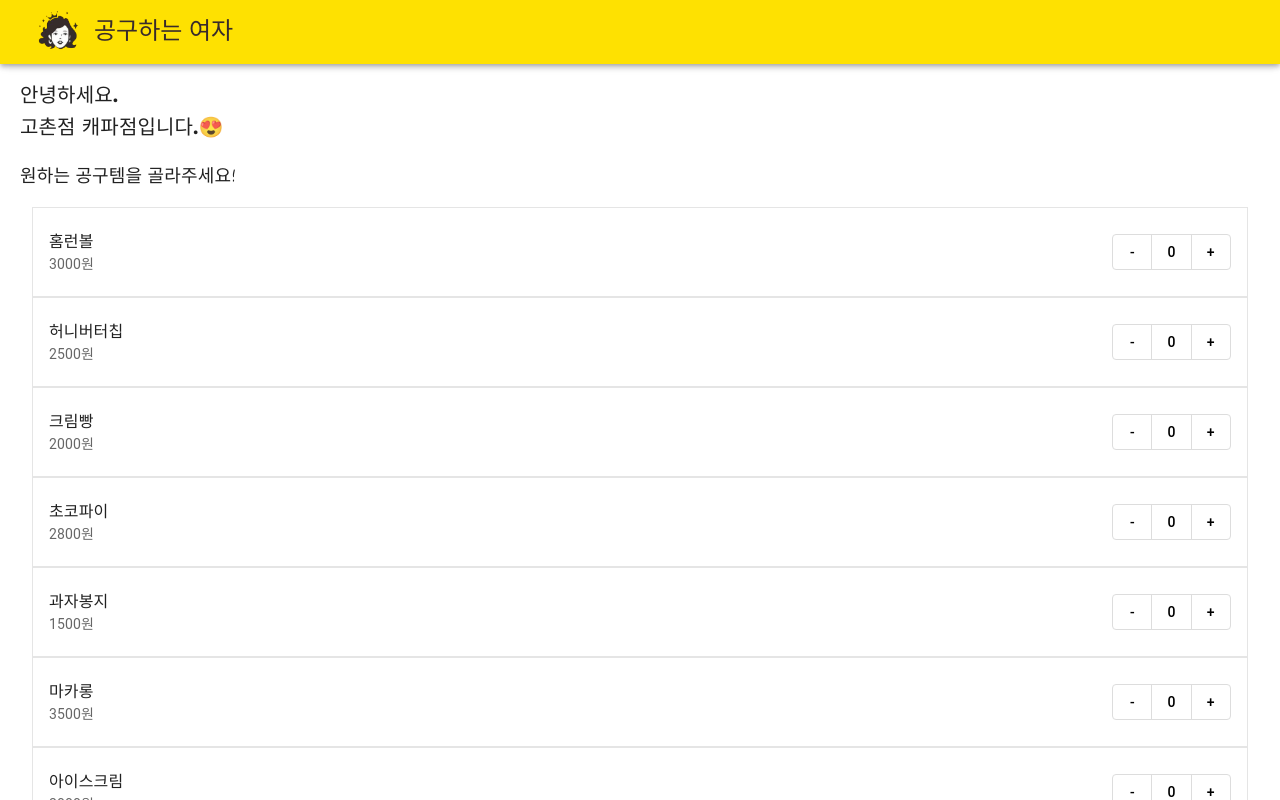
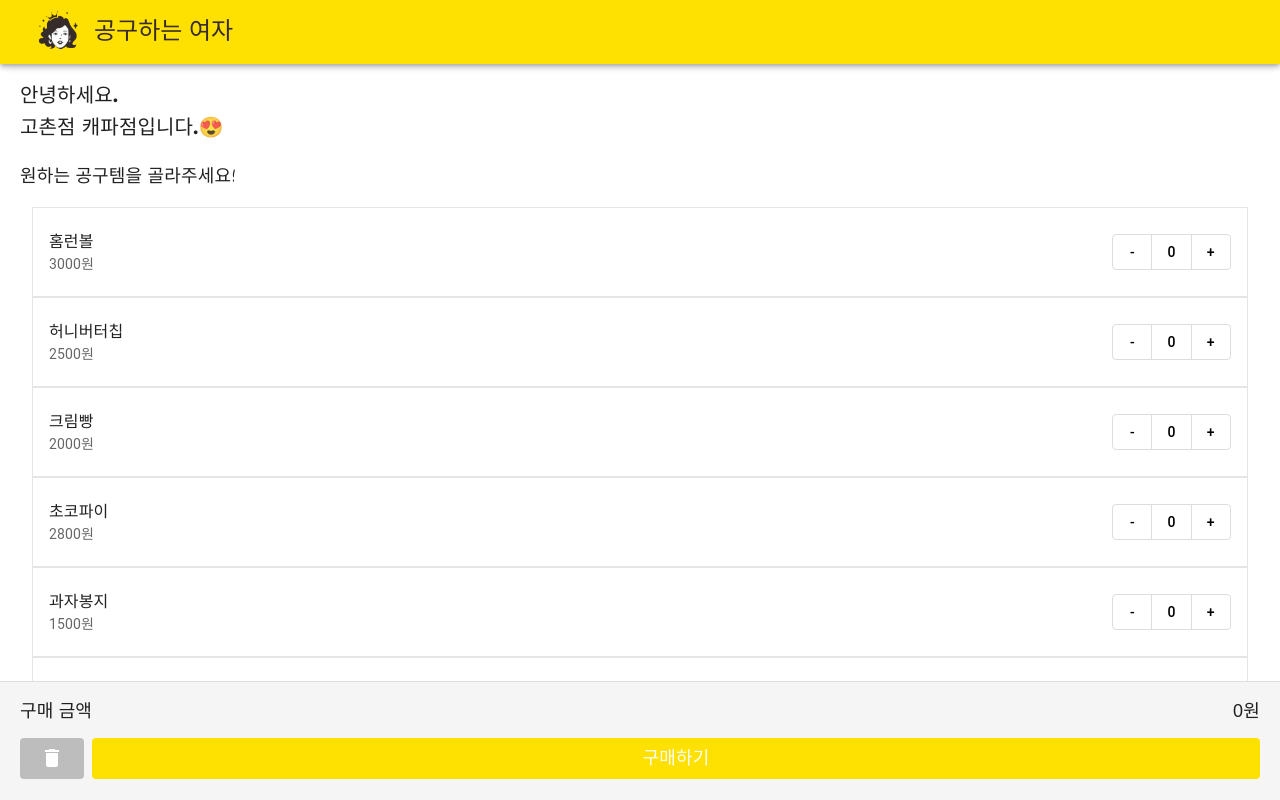
Before and after one commit to joshua-legend/09_girl, a Next.js app: page / in a window 1280 px wide. Shown: the top 800 px of the page. Built offline with nearby package versions, Linux system fonts and the light colour scheme; a web font is replaced by a local one.

Commit message:
finished

```diff
--- a/components/layouts/DefaultLayout/DefaultLayout.tsx
+++ b/components/layouts/DefaultLayout/DefaultLayout.tsx
@@ -11,7 +11,7 @@ const DefaultLayout = ({ children }: DefaultLayoutProps) => {
     <>
       <Header />
       <DefaultLayoutView>{children}</DefaultLayoutView>
-      {/*<BottomTotalBar />*/}
+      <BottomTotalBar />
     </>
   )
 }
--- a/components/layouts/DefaultLayout/DefaultLayoutView.tsx
+++ b/components/layouts/DefaultLayout/DefaultLayoutView.tsx
@@ -10,6 +10,7 @@ const DefaultLayoutView = ({ children }: DefaultLayoutViewProps) => {
       component: 'main',
       sx: {
         margin: '60px 0',
+        paddingBottom: '100px',
       },
     } as BoxProps,
   }
--- a/components/molecules/IconTitleInput/IconTitleInputView.tsx
+++ b/components/molecules/IconTitleInput/IconTitleInputView.tsx
@@ -15,7 +15,7 @@ const IconTitleInputView = (props: IconTitleInputViewProps) => {
     if (value.length <= 50) {
       setCurrentLength(value.length)
     } else {
-      event.target.value = value.substring(0, 50) // 50글자까지만 남기고 초과된 부분을 제거
+      event.target.value = value.substring(0, 50)
     }
   }
 
@@ -60,7 +60,7 @@ const IconTitleInputView = (props: IconTitleInputViewProps) => {
       InputProps: props.multiline
         ? {
             endAdornment: (
-              <InputAdornment>
+              <InputAdornment position={'start'}>
                 {currentLength}/{50}
               </InputAdornment>
             ),
--- /dev/null
+++ b/components/molecules/PickupDeliveryForm/PickupDeliveryForm.tsx
@@ -0,0 +1,46 @@
+import React, { useState } from 'react'
+import { TotalProps } from '@components/atoms/Total/Total'
+import PickupDeliveryFormView, { PickupDeliveryFormViewProps } from '@components/molecules/PickupDeliveryForm/PickupDeliveryFormView'
+import PickupDeliveryFormAction, { PickupDeliveryFormActionHandlersResult } from '@components/molecules/PickupDeliveryForm/PickupDeliveryFormAction'
+import PhoneIphoneIcon from '@mui/icons-material/PhoneIphone'
+import { AccountCircle } from '@mui/icons-material'
+
+export const PICKUP_DELIVERY_CONSTANTS = { DELIVERY: 'delivery', PICKUP: 'pickup' }
+export type PickupDeliveryFormProps = {}
+const PickupDeliveryForm = (props: PickupDeliveryFormProps) => {
+  const [value, setValue] = useState(PICKUP_DELIVERY_CONSTANTS.DELIVERY)
+  const actions = PickupDeliveryFormAction({ setValue })
+  const newProps = {
+    value,
+    ...actions,
+    iconTitlesInputsAddress: [
+      {
+        icon: <PhoneIphoneIcon fontSize={'small'} />,
+        title: '주소 입력',
+        label: '주소 입력',
+        placeholder: 'ex) 101동',
+        isNecessary: true,
+        multiline: false,
+      },
+      {
+        icon: <AccountCircle fontSize={'small'} />,
+        title: '상세 주소 입력',
+        label: '상세 주소 입력',
+        placeholder: 'ex) 101호',
+        isNecessary: false,
+        multiline: false,
+      },
+      {
+        icon: <AccountCircle fontSize={'small'} />,
+        title: '공동현관문 출입 정보',
+        label: '',
+        isNecessary: false,
+        multiline: false,
+      },
+    ],
+  } as PickupDeliveryFormViewProps & PickupDeliveryFormActionHandlersResult
+
+  return <PickupDeliveryFormView {...newProps} />
+}
+
+export default PickupDeliveryForm
--- /dev/null
+++ b/components/molecules/PickupDeliveryForm/PickupDeliveryFormAction.tsx
@@ -0,0 +1,19 @@
+import React, { SyntheticEvent } from 'react'
+
+export type PickupDeliveryFormActionProps = {
+  setValue: React.Dispatch<React.SetStateAction<string>>
+}
+export type PickupDeliveryFormActionHandlersResult = {
+  onChange: (event: React.ChangeEvent<HTMLInputElement>) => void
+}
+
+const PickupDeliveryFormAction = ({ setValue }: PickupDeliveryFormActionProps): PickupDeliveryFormActionHandlersResult => {
+  const handleChange = (event: React.ChangeEvent<HTMLInputElement>) => {
+    setValue((event.target as HTMLInputElement).value)
+  }
+  return {
+    onChange: handleChange,
+  }
+}
+
+export default PickupDeliveryFormAction
--- /dev/null
+++ b/components/molecules/PickupDeliveryForm/PickupDeliveryFormView.tsx
@@ -0,0 +1,30 @@
+import React from 'react'
+import { Box as PickupDeliveryRadioGroupBox, BoxProps, FormControl, FormControlLabel, FormLabel, Radio, RadioGroup, RadioGroupProps } from '@mui/material'
+import { PICKUP_DELIVERY_CONSTANTS, PickupDeliveryFormProps } from '@components/molecules/PickupDeliveryForm/PickupDeliveryForm'
+import { PickupDeliveryFormActionHandlersResult } from '@components/molecules/PickupDeliveryForm/PickupDeliveryFormAction'
+import PickupDeliveryRadioGroup, { PickupDeliveryRadioGroupProps } from '@components/molecules/PickupDeliveryRadioGroup/PickupDeliveryRadioGroup'
+import IconTitleInput, { IconTitleInputProps } from '@components/molecules/IconTitleInput/IconTitleInput'
+
+export type PickupDeliveryFormViewProps = {
+  iconTitlesInputsAddress: IconTitleInputProps[]
+} & PickupDeliveryFormProps &
+  PickupDeliveryFormActionHandlersResult &
+  PickupDeliveryRadioGroupProps
+
+const PickupDeliveryFormView = (props: PickupDeliveryFormViewProps) => {
+  const uiConfig = {
+    PickupDeliveryFormBox: {
+      sx: {
+        margin: '1rem 2rem',
+      },
+    } as BoxProps,
+  }
+  return (
+    <PickupDeliveryRadioGroupBox {...uiConfig.PickupDeliveryFormBox}>
+      <PickupDeliveryRadioGroup {...props} />
+      {props.value === PICKUP_DELIVERY_CONSTANTS.DELIVERY && props.iconTitlesInputsAddress.map((iconTitle, index) => <IconTitleInput {...iconTitle} key={index} />)}
+    </PickupDeliveryRadioGroupBox>
+  )
+}
+
+export default PickupDeliveryFormView
--- a/components/molecules/PickupDeliveryRadioGroup/PickupDeliveryRadioGroup.tsx
+++ b/components/molecules/PickupDeliveryRadioGroup/PickupDeliveryRadioGroup.tsx
@@ -1,12 +1,17 @@
 import React, { useState } from 'react'
-import { TotalProps } from '@components/atoms/Total/Total'
 import PickupDeliveryRadioGroupView, { PickupDeliveryRadioGroupViewProps } from '@components/molecules/PickupDeliveryRadioGroup/PickupDeliveryRadioGroupView'
-import PickupDeliveryRadioGroupAction from '@components/molecules/PickupDeliveryRadioGroup/PickupDeliveryRadioGroupAction'
+import PickupDeliveryRadioGroupAction, { PickupDeliveryRadioGroupActionHandlersResult, PickupDeliveryRadioGroupActionProps } from '@components/molecules/PickupDeliveryRadioGroup/PickupDeliveryRadioGroupAction'
 
-export type PickupDeliveryRadioGroupProps = {}
+export type PickupDeliveryRadioGroupProps = {
+  value: string
+  onChange: (event: React.ChangeEvent<HTMLInputElement>) => void
+} & PickupDeliveryRadioGroupActionProps
 const PickupDeliveryRadioGroup = (props: PickupDeliveryRadioGroupProps) => {
-  const actions = PickupDeliveryRadioGroupAction()
-  const newProps = {} as PickupDeliveryRadioGroupViewProps & TotalProps
+  const actions = PickupDeliveryRadioGroupAction({})
+  const newProps = {
+    ...props,
+    ...actions,
+  } as PickupDeliveryRadioGroupViewProps & PickupDeliveryRadioGroupActionHandlersResult
 
   return <PickupDeliveryRadioGroupView {...newProps} />
 }
--- a/components/molecules/PickupDeliveryRadioGroup/PickupDeliveryRadioGroupAction.tsx
+++ b/components/molecules/PickupDeliveryRadioGroup/PickupDeliveryRadioGroupAction.tsx
@@ -3,7 +3,7 @@ import React, { SyntheticEvent } from 'react'
 export type PickupDeliveryRadioGroupActionProps = {}
 export type PickupDeliveryRadioGroupActionHandlersResult = {}
 
-const PickupDeliveryRadioGroupAction = (): PickupDeliveryRadioGroupActionHandlersResult => {
+const PickupDeliveryRadioGroupAction = ({}: PickupDeliveryRadioGroupActionProps): PickupDeliveryRadioGroupActionHandlersResult => {
   return {}
 }
 
--- a/components/molecules/PickupDeliveryRadioGroup/PickupDeliveryRadioGroupView.tsx
+++ b/components/molecules/PickupDeliveryRadioGroup/PickupDeliveryRadioGroupView.tsx
@@ -2,18 +2,22 @@ import React from 'react'
 import { Box as NavbarBox, Box as Footer, BoxProps, FormControl, FormControlLabel, FormLabel, Radio, RadioGroup, RadioGroupProps } from '@mui/material'
 import { PickupDeliveryRadioGroupProps } from '@components/molecules/PickupDeliveryRadioGroup/PickupDeliveryRadioGroup'
 import { FONTS } from '@styles/fonts'
+import { PickupDeliveryRadioGroupActionHandlersResult } from '@components/molecules/PickupDeliveryRadioGroup/PickupDeliveryRadioGroupAction'
+import { PICKUP_DELIVERY_CONSTANTS } from '@components/molecules/PickupDeliveryForm/PickupDeliveryForm'
 
-export type PickupDeliveryRadioGroupViewProps = {} & PickupDeliveryRadioGroupProps
+export type PickupDeliveryRadioGroupViewProps = {} & PickupDeliveryRadioGroupProps & PickupDeliveryRadioGroupActionHandlersResult
 
 const PickupDeliveryRadioGroupView = (props: PickupDeliveryRadioGroupViewProps) => {
   const uiConfig = {
     RadioGroup: {
-      defaultValue: 'delivery',
+      defaultValue: PICKUP_DELIVERY_CONSTANTS.DELIVERY,
       sx: {
         display: 'flex',
         flexDirection: 'row',
         fontFamily: FONTS.PRETENDARD,
       },
+      value: props.value,
+      onChange: props.onChange,
     } as RadioGroupProps,
   }
 
@@ -21,8 +25,8 @@ const PickupDeliveryRadioGroupView = (props: PickupDeliveryRadioGroupViewProps)
     <FormControl>
       <FormLabel>배달 / 픽업 선택</FormLabel>
       <RadioGroup {...uiConfig.RadioGroup}>
-        <FormControlLabel value='delivery' control={<Radio />} label='배달 받기' />
-        <FormControlLabel value='pickup' control={<Radio />} label='픽업 하기' />
+        <FormControlLabel value={PICKUP_DELIVERY_CONSTANTS.DELIVERY} control={<Radio />} label='배달 받기' />
+        <FormControlLabel value={PICKUP_DELIVERY_CONSTANTS.PICKUP} control={<Radio />} label='픽업 하기' />
       </RadioGroup>
     </FormControl>
   )
--- a/components/organisms/AddressInputBanner/AddressInputBanner.tsx
+++ b/components/organisms/AddressInputBanner/AddressInputBanner.tsx
@@ -2,7 +2,6 @@ import React, { useState } from 'react'
 import AddressInputBannerView, { AddressInputBannerViewProps } from '@components/organisms/AddressInputBanner/AddressInputBannerView'
 import { AccountCircle } from '@mui/icons-material'
 import PhoneIphoneIcon from '@mui/icons-material/PhoneIphone'
-import HomeIcon from '@mui/icons-material/Home'
 export type AddressInputBannerProps = {}
 
 const AddressInputBanner = (props: AddressInputBannerProps) => {
--- a/components/organisms/AddressInputBanner/AddressInputBannerView.tsx
+++ b/components/organisms/AddressInputBanner/AddressInputBannerView.tsx
@@ -8,8 +8,7 @@ import { FONTS } from '@styles/fonts'
 import { AddressInputBannerProps } from '@components/organisms/AddressInputBanner/AddressInputBanner'
 import LocalShippingIcon from '@mui/icons-material/LocalShipping'
 import IconTitleInput, { IconTitleInputProps } from '@components/molecules/IconTitleInput/IconTitleInput'
-import PickupDeliveryRadioGroup from '@components/molecules/PickupDeliveryRadioGroup/PickupDeliveryRadioGroup'
-import IconTitleSelector, { IconTitleSelectorProps } from '@components/molecules/IconTitleSelector/IconTitleSelector'
+import PickupDeliveryForm from '@components/molecules/PickupDeliveryForm/PickupDeliveryForm'
 
 export type AddressInputBannerViewProps = {
   iconTitlesInputs: IconTitleInputProps[]
@@ -48,11 +47,6 @@ const AddressInputBannerView = (props: AddressInputBannerViewProps & AddressInpu
         margin: '1rem 2rem',
       },
     } as BoxProps,
-    PickupDeliveryRadioGroupBox: {
-      sx: {
-        margin: '1rem 2rem',
-      },
-    } as BoxProps,
   }
 
   return (
@@ -65,12 +59,7 @@ const AddressInputBannerView = (props: AddressInputBannerViewProps & AddressInpu
           return <IconTitleInput {...iconTitle} key={index} />
         })}
       </IconTitleBox>
-      <PickupDeliveryRadioGroupBox {...uiConfig.PickupDeliveryRadioGroupBox}>
-        <PickupDeliveryRadioGroup />
-        {props.iconTitlesInputsAddress.map((iconTitle, index) => {
-          return <IconTitleInput {...iconTitle} key={index} />
-        })}
-      </PickupDeliveryRadioGroupBox>
+      <PickupDeliveryForm />
     </Banner>
   )
 }
```
